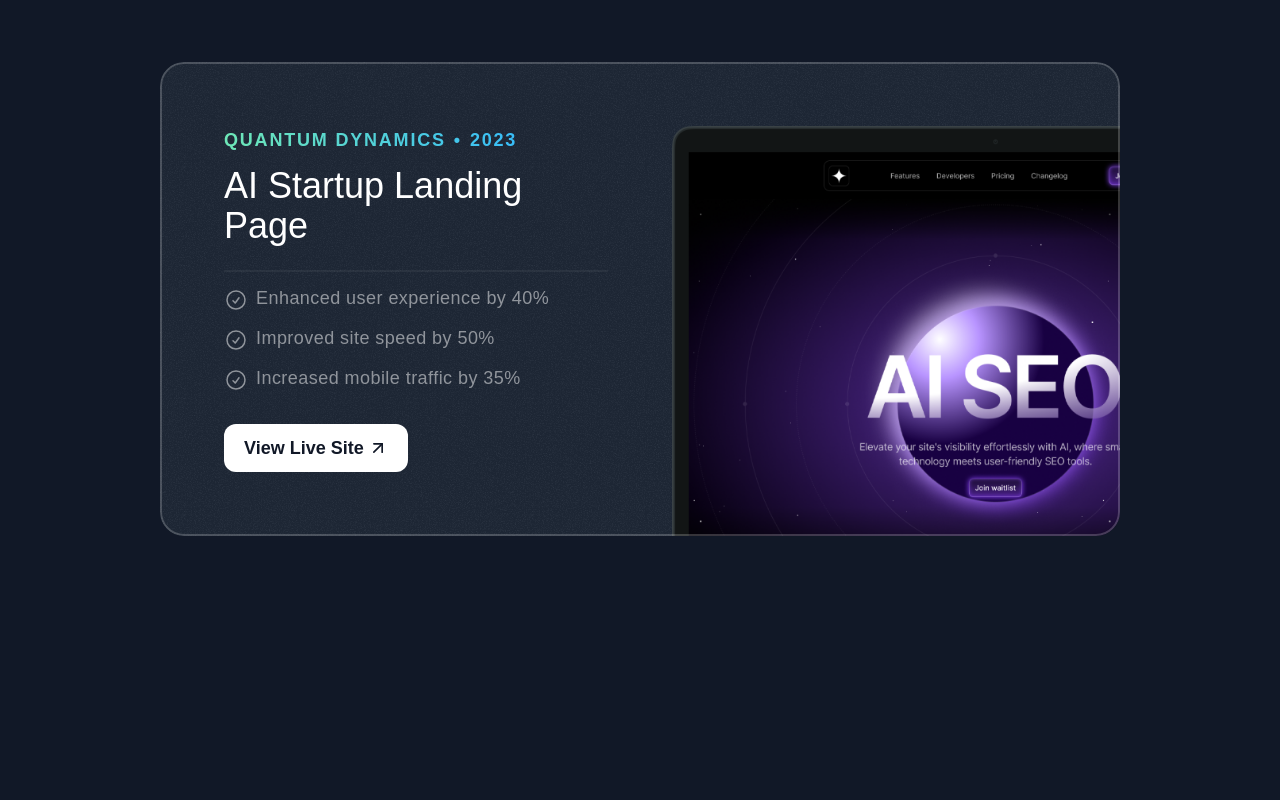
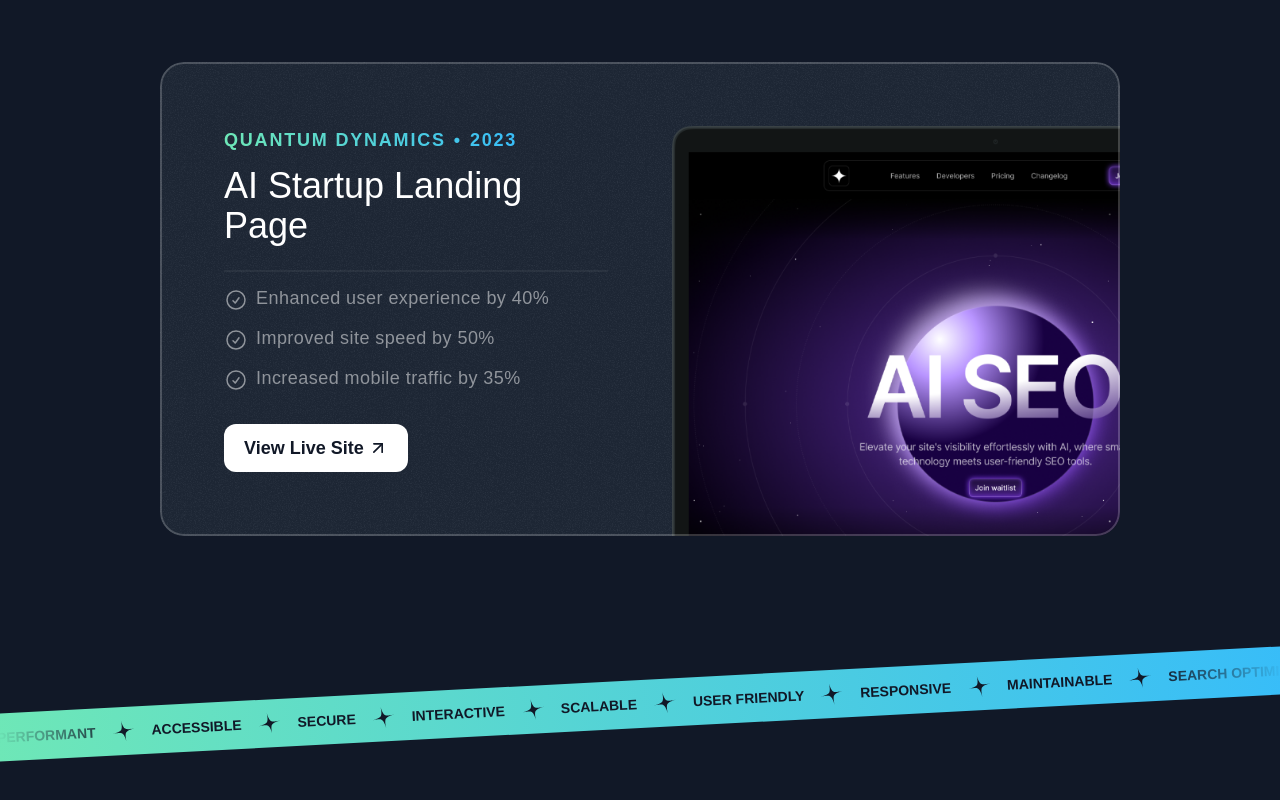
Before and after one commit to satyadalei/portfolio3, a Next.js app: page / in a window 1280 px wide. Shown: the part 2284-3084 px from the top of the page. Before the commit the page ends 2884 px from the top, so only its background shows below. Built offline with nearby package versions, Linux system fonts and the light colour scheme; a web font is replaced by a local one.

Commit message:
Completed banner section

```diff
--- a/src/app/page.tsx
+++ b/src/app/page.tsx
@@ -1,6 +1,7 @@
 import { Header } from "@/sections/Header";
 import { HeroSection } from "@/sections/Hero";
 import { ProjectsSection } from "@/sections/Projects";
+import { TapeSection } from "@/sections/Tape";
 
 export default function Home() {
   return (
@@ -8,6 +9,7 @@
       <Header />
       <HeroSection />
       <ProjectsSection />
+      <TapeSection />
     </div>
   );
 }
--- a/src/sections/Tape.tsx
+++ b/src/sections/Tape.tsx
@@ -1,3 +1,36 @@
+import StarIcon from "@/assets/icons/star.svg";
+const words = [
+  "Performant",
+  "Accessible",
+  "Secure",
+  "Interactive",
+  "Scalable",
+  "User Friendly",
+  "Responsive",
+  "Maintainable",
+  "Search Optimized",
+  "Usable",
+  "Reliable",
+];
 export const TapeSection = () => {
-  return <div>Tape Section</div>;
+  return (
+    <div className="py-16 lg:py-20 overflow-clip">
+      <div className="bg-gradient-to-r from-emerald-300 to-sky-400  -rotate-3 -mx-1">
+        <div className="flex [mask-image:linear-gradient(to_right,transparent,black_10%,black_90%,transparent)]">
+          <div className="flex flex-none gap-4 py-3">
+            {words.map((word) => {
+              return (
+                <div className="inline-flex gap-4 items-center" key={word}>
+                  <span className="text-gray-900 font-extrabold uppercase text-sm">
+                    {word}
+                  </span>
+                  <StarIcon className="size-6 text-gray-900 -rotate-12" />
+                </div>
+              );
+            })}
+          </div>
+        </div>
+      </div>
+    </div>
+  );
 };
```
